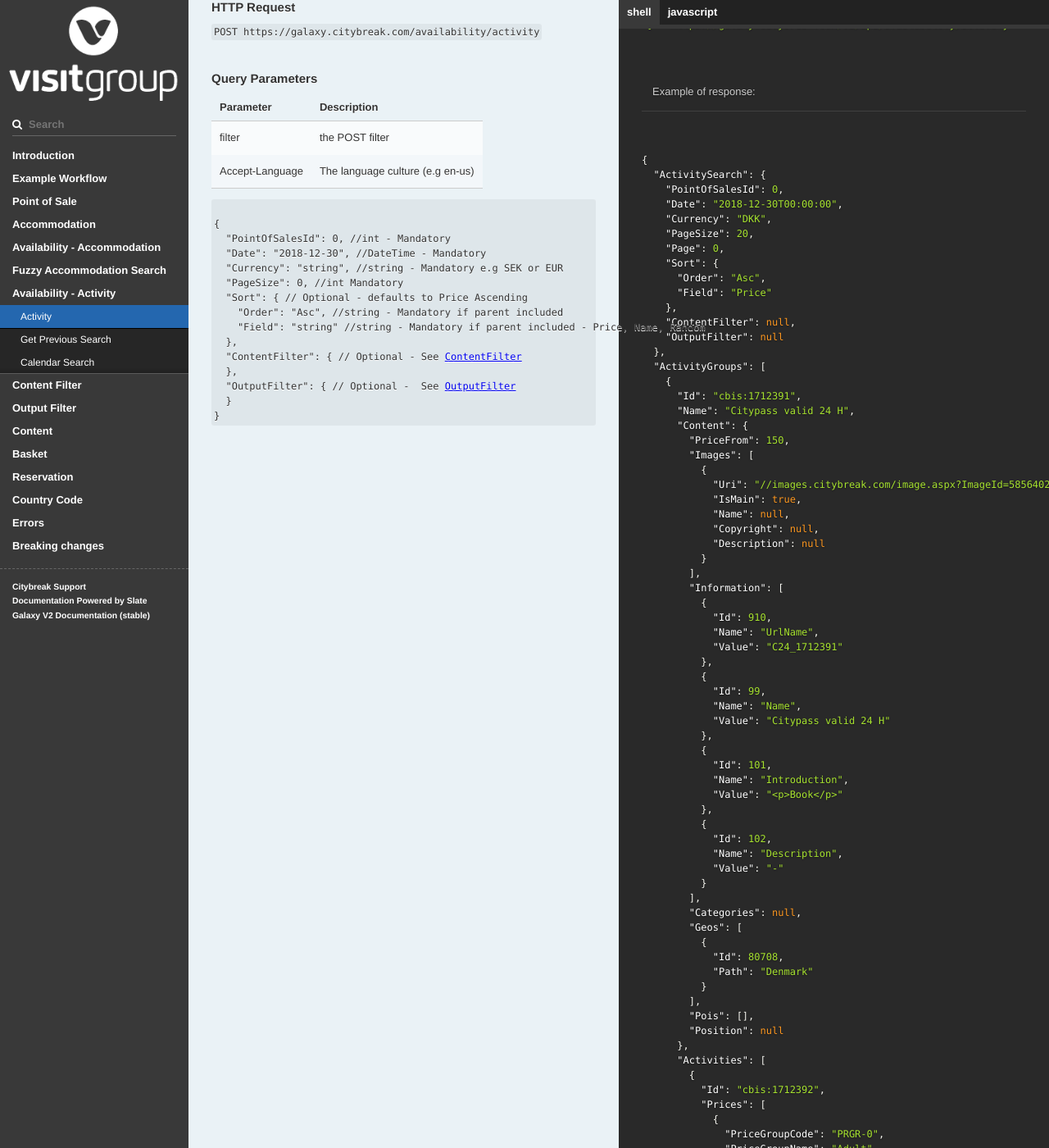
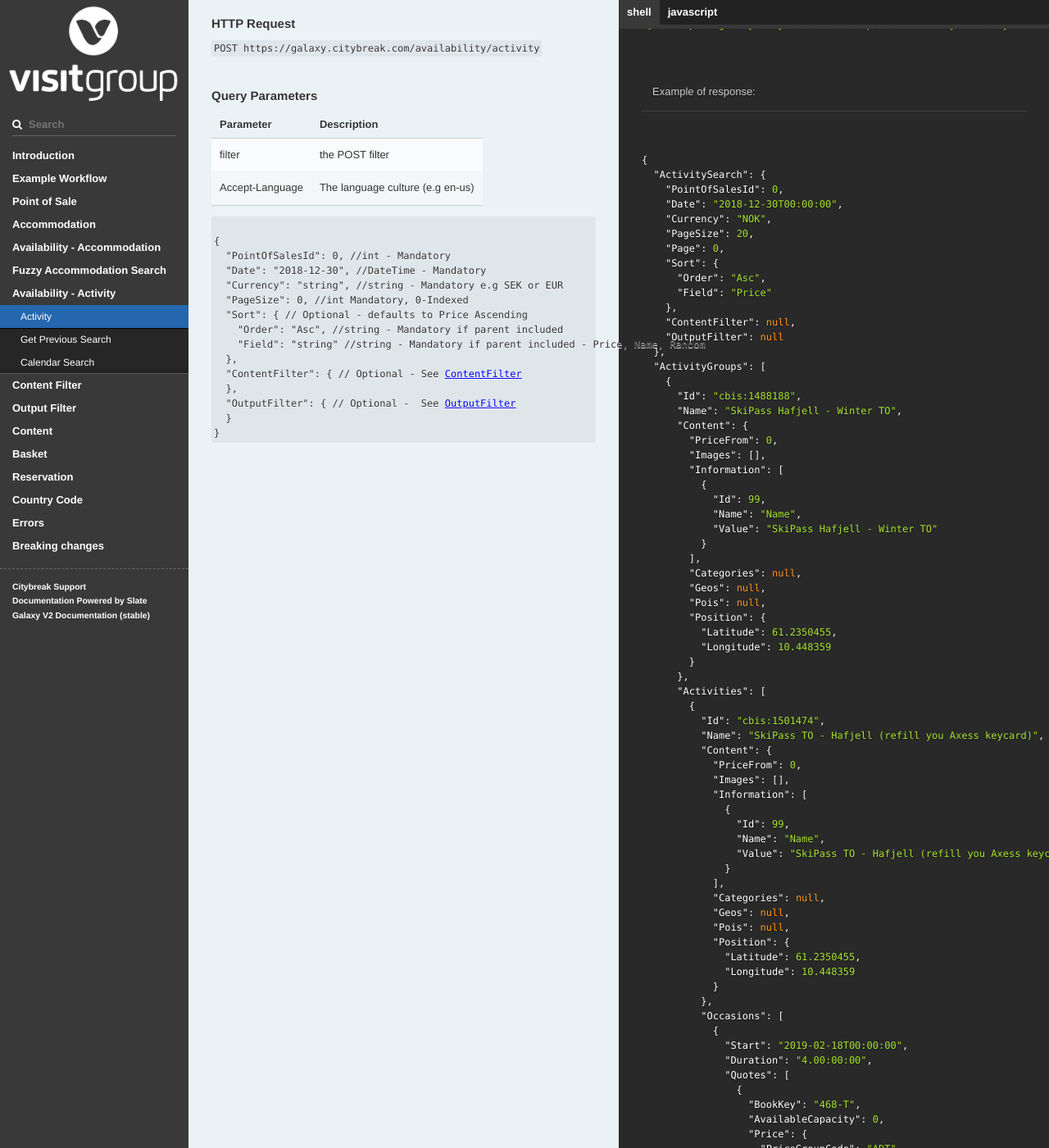
Before and after one commit to visit/galaxy-docs, a Jekyll site: the page built from index.md, in a window 1280 px wide and 1400 px high, scrolled down 40686 px. Shown: the whole window at 82% size. Built offline with Jekyll 4.4.1, drawn with Linux system fonts in a browser that asks for light colours; our own code applies the rules of GitHub Pages for plain Markdown files; some of the changed text lies outside the part shown.

Commit message:
draft of new activity structure

````diff
--- a/_includes/availability-activity.md
+++ b/_includes/availability-activity.md
@@ -19,8 +19,8 @@ curl -X POST
 --header 'apiKey: APIKEY132456789EWOK'
 -d '{
    "PointOfSalesId": 0,
-   "Date": "2018-12-30",
-   "Currency": "DKK",
+   "Date": "2019-02-18",
+   "Currency": "NOK",
    "PageSize": 20
  }' 'https://galaxy.citybreak.com/v3/api/availability/activity'
 ```
@@ -36,8 +36,8 @@ var r = fetch("https://galaxy.citybreak.com/v3/api/availability/activity",
 	},
 	body: JSON.Stringify({
 	   "PointOfSalesId": 0,
-	   "Date": "2018-12-30",
-	   "Currency": "DKK",
+	   "Date": "2019-02-18",
+	   "Currency": "NOK",
 	   "PageSize": 20
 	})
 });
@@ -50,7 +50,7 @@ var r = fetch("https://galaxy.citybreak.com/v3/api/availability/activity",
   "ActivitySearch": {
     "PointOfSalesId": 0,
     "Date": "2018-12-30T00:00:00",
-    "Currency": "DKK",
+    "Currency": "NOK",
     "PageSize": 20,
     "Page": 0,
     "Sort": {
@@ -62,115 +62,146 @@ var r = fetch("https://galaxy.citybreak.com/v3/api/availability/activity",
   },
   "ActivityGroups": [
     {
-      "Id": "cbis:1712391",
-      "Name": "Citypass valid 24 H",
+      "Id": "cbis:1488188",
+      "Name": "SkiPass Hafjell - Winter TO",
       "Content": {
-        "PriceFrom": 150,
-        "Images": [
-          {
-            "Uri": "//images.citybreak.com/image.aspx?ImageId=5856402",
-            "IsMain": true,
-            "Name": null,
-            "Copyright": null,
-            "Description": null
-          }
-        ],
+        "PriceFrom": 0,
+        "Images": [],
         "Information": [
-          {
-            "Id": 910,
-            "Name": "UrlName",
-            "Value": "C24_1712391"
-          },
           {
             "Id": 99,
             "Name": "Name",
-            "Value": "Citypass valid 24 H"
-          },
-          {
-            "Id": 101,
-            "Name": "Introduction",
-            "Value": "<p>Book</p>"
-          },
-          {
-            "Id": 102,
-            "Name": "Description",
-            "Value": "-"
+            "Value": "SkiPass Hafjell - Winter TO"
           }
         ],
         "Categories": null,
-        "Geos": [
-          {
-            "Id": 80708,
-            "Path": "Denmark"
-          }
-        ],
-        "Pois": [],
-        "Position": null
+        "Geos": null,
+        "Pois": null,
+        "Position": {
+          "Latitude": 61.2350455,
+          "Longitude": 10.448359
+        }
       },
       "Activities": [
         {
-          "Id": "cbis:1712392",
-          "Prices": [
-            {
-              "PriceGroupCode": "PRGR-0",
-              "PriceGroupName": "Adult",
-              "Age": null,
-              "Price": 150,
-              "OriginalPrice": 0,
-              "Currency": "DKK"
-            }
-          ],
-          "BookingKey": "T-5",
-          "Name": "CITYPASS 24H",
-          "Start": "2018-12-30T00:00:00",
-          "Duration": "00:00:00",
+          "Id": "cbis:1501474",
+          "Name": "SkiPass TO - Hafjell (refill you Axess keycard)",
           "Content": {
-            "PriceFrom": 150,
-            "Images": [
-              {
-                "Uri": "//images.citybreak.com/image.aspx?ImageId=5856403",
-                "IsMain": true,
-                "Name": null,
-                "Copyright": null,
-                "Description": null
-              }
-            ],
+            "PriceFrom": 0,
+            "Images": [],
             "Information": [
-              {
-                "Id": 910,
-                "Name": "UrlName",
-                "Value": "CITYP24_1712392"
-              },
               {
                 "Id": 99,
                 "Name": "Name",
-                "Value": "CITYPASS 24H"
-              },
-              {
-                "Id": 101,
-                "Name": "Introduction",
-                "Value": "CITYPASS 24H"
-              },
-              {
-                "Id": 102,
-                "Name": "Description",
-                "Value": "-"
+                "Value": "SkiPass TO - Hafjell (refill you Axess keycard)"
               }
             ],
             "Categories": null,
-            "Geos": [
-              {
-                "Id": 80708,
-                "Path": "Denmark"
-              }
-            ],
-            "Pois": [],
-            "Position": null
+            "Geos": null,
+            "Pois": null,
+            "Position": {
+              "Latitude": 61.2350455,
+              "Longitude": 10.448359
+            }
           },
-          "IncludedAddons": [],
-          "AvailableCapacity": 9999,
-          "BookingConditions": null,
-          "DiscountInformation": null
+          "Occasions": [
+            {
+              "Start": "2019-02-18T00:00:00",
+              "Duration": "4.00:00:00",
+              "Quotes": [
+                {
+                  "BookKey": "468-T",
+                  "AvailableCapacity": 0,
+                  "Price": {
+                    "PriceGroupCode": "ADT",
+                    "PriceGroupName": "Adult",
+                    "Age": null,
+                    "Price": 1600,
+                    "OriginalPrice": 0,
+                    "Currency": "NOK"
+                  },
+                  "BookingConditions": {
+                    "Name": null,
+                    "Terms": null
+                  },
+                  "DiscountInformation": {
+                    "Name": null,
+                    "Description": null
+                  },
+                  "IncludedAddons": []
+                }
+                {
+                  "BookKey": "490-T",
+                  "AvailableCapacity": 0,
+                  "Price": {
+                    "PriceGroupCode": "CHD",
+                    "PriceGroupName": "Youth 7-15",
+                    "Age": null,
+                    "Price": 1280,
+                    "OriginalPrice": 0,
+                    "Currency": "NOK"
+                  },
+                  "BookingConditions": {
+                    "Name": null,
+                    "Terms": null
+                  },
+                  "DiscountInformation": {
+                    "Name": null,
+                    "Description": null
+                  },
+                  "IncludedAddons": []
+                }
+              ]
+            },
+            {
+              "Start": "2019-02-18T00:00:00",
+              "Duration": "5.00:00:00",
+              "Quotes": [
+                {
+                  "BookKey": "495-T",
+                  "AvailableCapacity": 0,
+                  "Price": {
+                    "PriceGroupCode": "ADT",
+                    "PriceGroupName": "Adult",
+                    "Age": null,
+                    "Price": 1850,
+                    "OriginalPrice": 0,
+                    "Currency": "NOK"
+                  },
+                  "BookingConditions": {
+                    "Name": null,
+                    "Terms": null
+                  },
+                  "DiscountInformation": {
+                    "Name": null,
+                    "Description": null
+                  },
+                  "IncludedAddons": []
+                },
+                {
+                  "BookKey": "507-T",
+                  "AvailableCapacity": 0,
+                  "Price": {
+                    "PriceGroupCode": "CHD",
+                    "PriceGroupName": "Youth 7-15",
+                    "Age": null,
+                    "Price": 1475,
+                    "OriginalPrice": 0,
+                    "Currency": "NOK"
+                  },
+                  "BookingConditions": {
+                    "Name": null,
+                    "Terms": null
+                  },
+                  "DiscountInformation": {
+                    "Name": null,
+                    "Description": null
+                  },
+                  "IncludedAddons": []
+                }
+              ]
+            }
+          ]
         }
       ],
       "TotalResults": 1
@@ -185,7 +216,7 @@ var r = fetch("https://galaxy.citybreak.com/v3/api/availability/activity",
 This is a **POST** request that requires a filter with some mandatory properties, such as date.
 The filter can also include content filtering, such as only including those activities associated with a particular CBIS category or with certain attributes.
 Content filtering possibilities can be found in the <a href="https://visit.github.io/galaxy-docs/#content-filter">Content Section</a> You can see a bare minimum version of this search in the examples.
-The Most important return values in this response are the `SearchId` and the `BookKey` used in the <a href="https://visit.github.io/galaxy-docs/#basket">Basket</a>, also pay attention to the `ExpirationDate` of the `SearchId`
+The Most important return values in this response are the `SearchId` and the `BookKey` used in the <a href="https://visit.github.io/galaxy-docs/#basket">Basket</a>, also pay attention to the `ExpirationDate` of the `SearchId`. IMPORTANT: Paging is 0-indexed.
 
 ### HTTP Request
 
@@ -203,7 +234,7 @@ Accept-Language | The language culture (e.g en-us)
   "PointOfSalesId": 0, //int - Mandatory
   "Date": "2018-12-30", //DateTime - Mandatory
   "Currency": "string", //string - Mandatory e.g SEK or EUR
-  "PageSize": 0, //int Mandatory
+  "PageSize": 0, //int Mandatory, 0-Indexed
   "Sort": { // Optional - defaults to Price Ascending
     "Order": "Asc", //string - Mandatory if parent included
     "Field": "string" //string - Mandatory if parent included - Price, Name, Random
@@ -253,8 +284,8 @@ var r = fetch("https://galaxy.citybreak.com/v3/api/availability/activity/get",
 {
   "ActivitySearch": {
     "PointOfSalesId": 0,
-    "Date": "2018-12-30T00:00:00",
-    "Currency": "DKK",
+    "Date": "2019-02-18T00:00:00",
+    "Currency": "NOK",
     "PageSize": 20,
     "Page": 0,
     "Sort": {
@@ -266,115 +297,146 @@ var r = fetch("https://galaxy.citybreak.com/v3/api/availability/activity/get",
   },
   "ActivityGroups": [
     {
-      "Id": "cbis:1712391",
-      "Name": "Citypass valid 24 H",
+      "Id": "cbis:1488188",
+      "Name": "SkiPass Hafjell - Winter TO",
       "Content": {
-        "PriceFrom": 150,
-        "Images": [
-          {
-            "Uri": "//images.citybreak.com/image.aspx?ImageId=5856402",
-            "IsMain": true,
-            "Name": null,
-            "Copyright": null,
-            "Description": null
-          }
-        ],
+        "PriceFrom": 0,
+        "Images": [],
         "Information": [
-          {
-            "Id": 910,
-            "Name": "UrlName",
-            "Value": "C24_1712391"
-          },
           {
             "Id": 99,
             "Name": "Name",
-            "Value": "Citypass valid 24 H"
-          },
-          {
-            "Id": 101,
-            "Name": "Introduction",
-            "Value": "<p>Book</p>"
-          },
-          {
-            "Id": 102,
-            "Name": "Description",
-            "Value": "-"
+            "Value": "SkiPass Hafjell - Winter TO"
           }
         ],
         "Categories": null,
-        "Geos": [
-          {
-            "Id": 80708,
-            "Path": "Denmark"
-          }
-        ],
-        "Pois": [],
-        "Position": null
+        "Geos": null,
+        "Pois": null,
+        "Position": {
+          "Latitude": 61.2350455,
+          "Longitude": 10.448359
+        }
       },
       "Activities": [
         {
-          "Id": "cbis:1712392",
-          "Prices": [
-            {
-              "PriceGroupCode": "PRGR-0",
-              "PriceGroupName": "Adult",
-              "Age": null,
-              "Price": 150,
-              "OriginalPrice": 0,
-              "Currency": "DKK"
-            }
-          ],
-          "BookingKey": "T-5",
-          "Name": "CITYPASS 24H",
-          "Start": "2018-12-30T00:00:00",
-          "Duration": "00:00:00",
+          "Id": "cbis:1501474",
+          "Name": "SkiPass TO - Hafjell (refill you Axess keycard)",
           "Content": {
-            "PriceFrom": 150,
-            "Images": [
-              {
-                "Uri": "//images.citybreak.com/image.aspx?ImageId=5856403",
-                "IsMain": true,
-                "Name": null,
-                "Copyright": null,
-                "Description": null
-              }
-            ],
+            "PriceFrom": 0,
+            "Images": [],
             "Information": [
-              {
-                "Id": 910,
-                "Name": "UrlName",
-                "Value": "CITYP24_1712392"
-              },
               {
                 "Id": 99,
                 "Name": "Name",
-                "Value": "CITYPASS 24H"
-              },
-              {
-                "Id": 101,
-                "Name": "Introduction",
-                "Value": "CITYPASS 24H"
-              },
-              {
-                "Id": 102,
-                "Name": "Description",
-                "Value": "-"
+                "Value": "SkiPass TO - Hafjell (refill you Axess keycard)"
               }
             ],
             "Categories": null,
-            "Geos": [
-              {
-                "Id": 80708,
-                "Path": "Denmark"
-              }
-            ],
-            "Pois": [],
-            "Position": null
+            "Geos": null,
+            "Pois": null,
+            "Position": {
+              "Latitude": 61.2350455,
+              "Longitude": 10.448359
+            }
           },
-          "IncludedAddons": [],
-          "AvailableCapacity": 9999,
-          "BookingConditions": null,
-          "DiscountInformation": null
+          "Occasions": [
+            {
+              "Start": "2019-02-18T00:00:00",
+              "Duration": "4.00:00:00",
+              "Quotes": [
+                {
+                  "BookKey": "468-T",
+                  "AvailableCapacity": 0,
+                  "Price": {
+                    "PriceGroupCode": "ADT",
+                    "PriceGroupName": "Adult",
+                    "Age": null,
+                    "Price": 1600,
+                    "OriginalPrice": 0,
+                    "Currency": "NOK"
+                  },
+                  "BookingConditions": {
+                    "Name": null,
+                    "Terms": null
+                  },
+                  "DiscountInformation": {
+                    "Name": null,
+                    "Description": null
+                  },
+                  "IncludedAddons": []
+                }
+                {
+                  "BookKey": "490-T",
+                  "AvailableCapacity": 0,
+                  "Price": {
+                    "PriceGroupCode": "CHD",
+                    "PriceGroupName": "Youth 7-15",
+                    "Age": null,
+                    "Price": 1280,
+                    "OriginalPrice": 0,
+                    "Currency": "NOK"
+                  },
+                  "BookingConditions": {
+                    "Name": null,
+                    "Terms": null
+                  },
+                  "DiscountInformation": {
+                    "Name": null,
+                    "Description": null
+                  },
+                  "IncludedAddons": []
+                }
+              ]
+            },
+            {
+              "Start": "2019-02-18T00:00:00",
+              "Duration": "5.00:00:00",
+              "Quotes": [
+                {
+                  "BookKey": "495-T",
+                  "AvailableCapacity": 0,
+                  "Price": {
+                    "PriceGroupCode": "ADT",
+                    "PriceGroupName": "Adult",
+                    "Age": null,
+                    "Price": 1850,
+                    "OriginalPrice": 0,
+                    "Currency": "NOK"
+                  },
+                  "BookingConditions": {
+                    "Name": null,
+                    "Terms": null
+                  },
+                  "DiscountInformation": {
+                    "Name": null,
+                    "Description": null
+                  },
+                  "IncludedAddons": []
+                },
+                {
+                  "BookKey": "507-T",
+                  "AvailableCapacity": 0,
+                  "Price": {
+                    "PriceGroupCode": "CHD",
+                    "PriceGroupName": "Youth 7-15",
+                    "Age": null,
+                    "Price": 1475,
+                    "OriginalPrice": 0,
+                    "Currency": "NOK"
+                  },
+                  "BookingConditions": {
+                    "Name": null,
+                    "Terms": null
+                  },
+                  "DiscountInformation": {
+                    "Name": null,
+                    "Description": null
+                  },
+                  "IncludedAddons": []
+                }
+              ]
+            }
+          ]
         }
       ],
       "TotalResults": 1
@@ -386,7 +448,7 @@ var r = fetch("https://galaxy.citybreak.com/v3/api/availability/activity/get",
 }
 ```
 
-This is a **POST** request that requires a filter with a valid (non-expired) SearchId. The filter otherwise has the same constraints as in the original <a href="https://visit.github.io/galaxy-docs/#activity">Activity availability</a> search. You can see a bare minimum version of this search in the examples.
+This is a **POST** request that requires a filter with a valid (non-expired) SearchId. The filter otherwise has the same constraints as in the original <a href="https://visit.github.io/galaxy-docs/#activity">Activity availability</a> search. You can see a bare minimum version of this search in the examples. IMPORTANT: Paging is 0-indexed.
 
 ### HTTP Request
 
````
